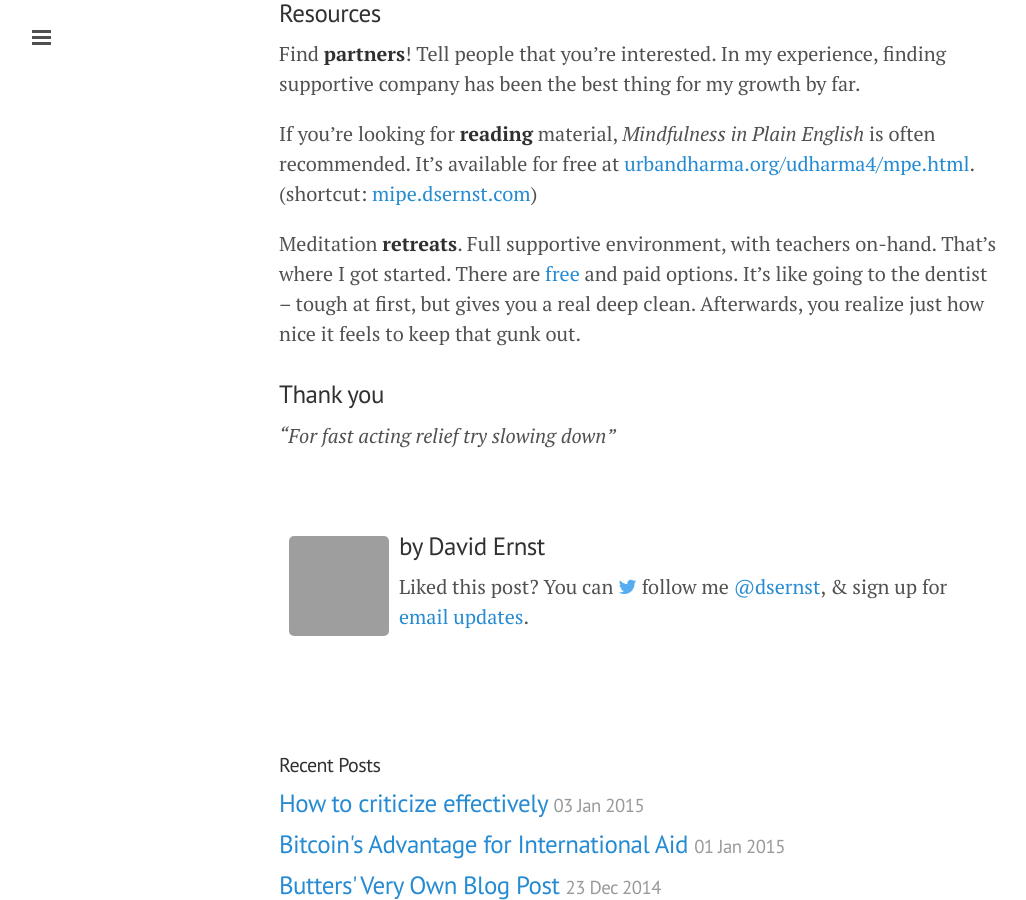
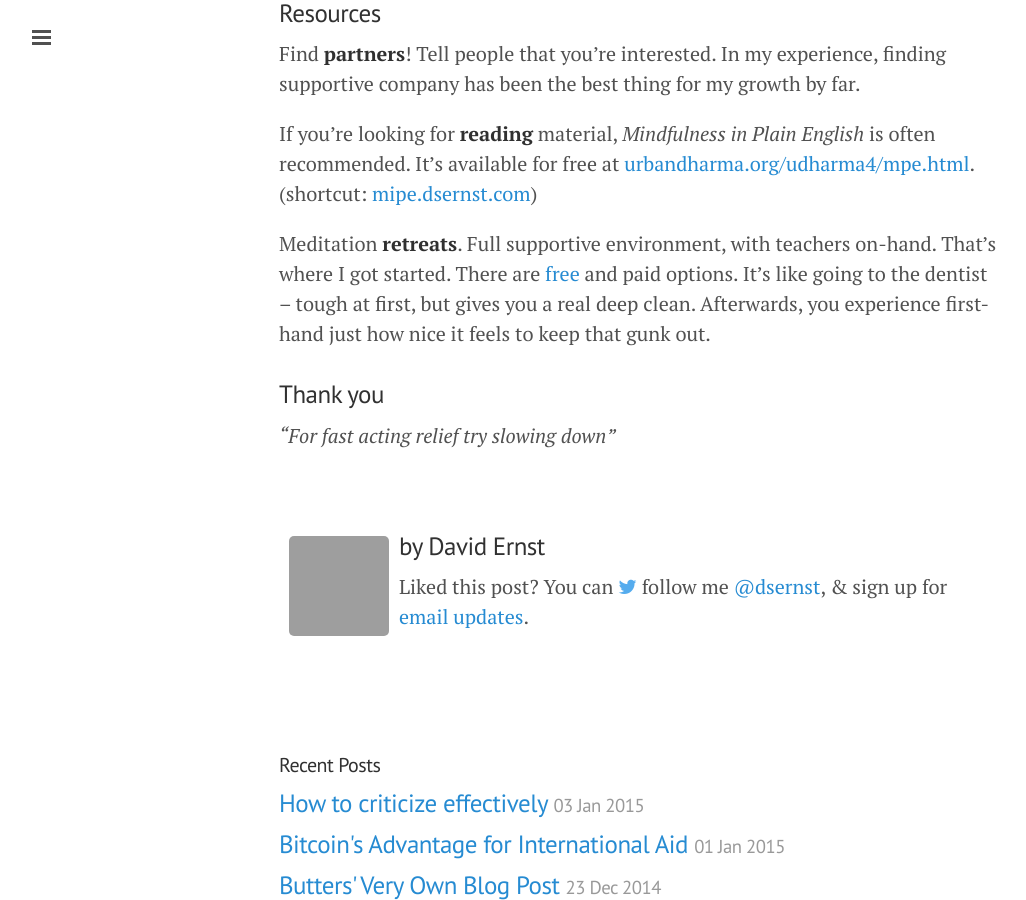
Before and after one commit to dsernst/quotes, a Jekyll site: the page built from _posts/2015-01-06-meditation-is-garbage-collection-for-your-mind.md, in a window 1280 px wide and 900 px high, scrolled down 3146 px, cut to the strip 0-900 px from the top of the window. Shown: the whole strip, without its empty margins (1-1027 px from the left). Built offline with Jekyll 4.4.1, drawn with Linux system fonts in a browser that asks for light colours; nearby versions of some CDN libraries; comment, search, counter and statistics services are not loaded; grey boxes are pictures that could not be loaded.

Commit message:
Meditation as Garbage Collection: minor text change

```diff
--- a/_posts/2015-01-06-meditation-is-garbage-collection-for-your-mind.md
+++ b/_posts/2015-01-06-meditation-is-garbage-collection-for-your-mind.md
@@ -74,7 +74,7 @@ Find **partners**! Tell people that you're interested. In my experience, finding
 If you're looking for **reading** material, *Mindfulness in Plain English* is often recommended. It's available for free at [urbandharma.org/udharma4/mpe.html](http://www.urbandharma.org/udharma4/mpe.html).
 (shortcut: [mipe.dsernst.com](http://mipe.dsernst.com))
 
-Meditation **retreats**. Full supportive environment, with teachers on-hand. That's where I got started. There are [free](http://dhamma.org) and paid options. It's like going to the dentist -- tough at first, but gives you a real deep clean. Afterwards, you realize just how nice it feels to keep that gunk out.
+Meditation **retreats**. Full supportive environment, with teachers on-hand. That's where I got started. There are [free](http://dhamma.org) and paid options. It's like going to the dentist -- tough at first, but gives you a real deep clean. Afterwards, you experience first-hand just how nice it feels to keep that gunk out.
 
 
 ### Thank you
```
